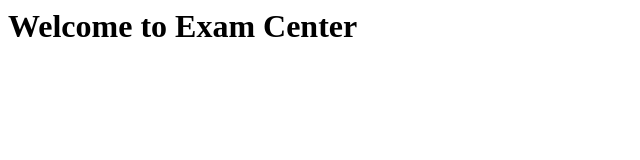
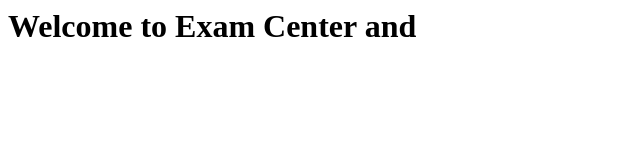
Before and after one commit to RoHiT-devloper/RohitDutt, a plain HTML site: page index.html in a window 1280 px wide. Shown: the whole page, without its empty margins (0-640 px from the left). Drawn offline with Linux system fonts and the light colour scheme.

Commit message:
Update index.html

```diff
--- a/index.html
+++ b/index.html
@@ -3,7 +3,7 @@
 <body>
 
 
-    <h1>Welcome to Exam Center</H1>
+    <h1>Welcome to Exam Center and</H1>
 
 
 
```
